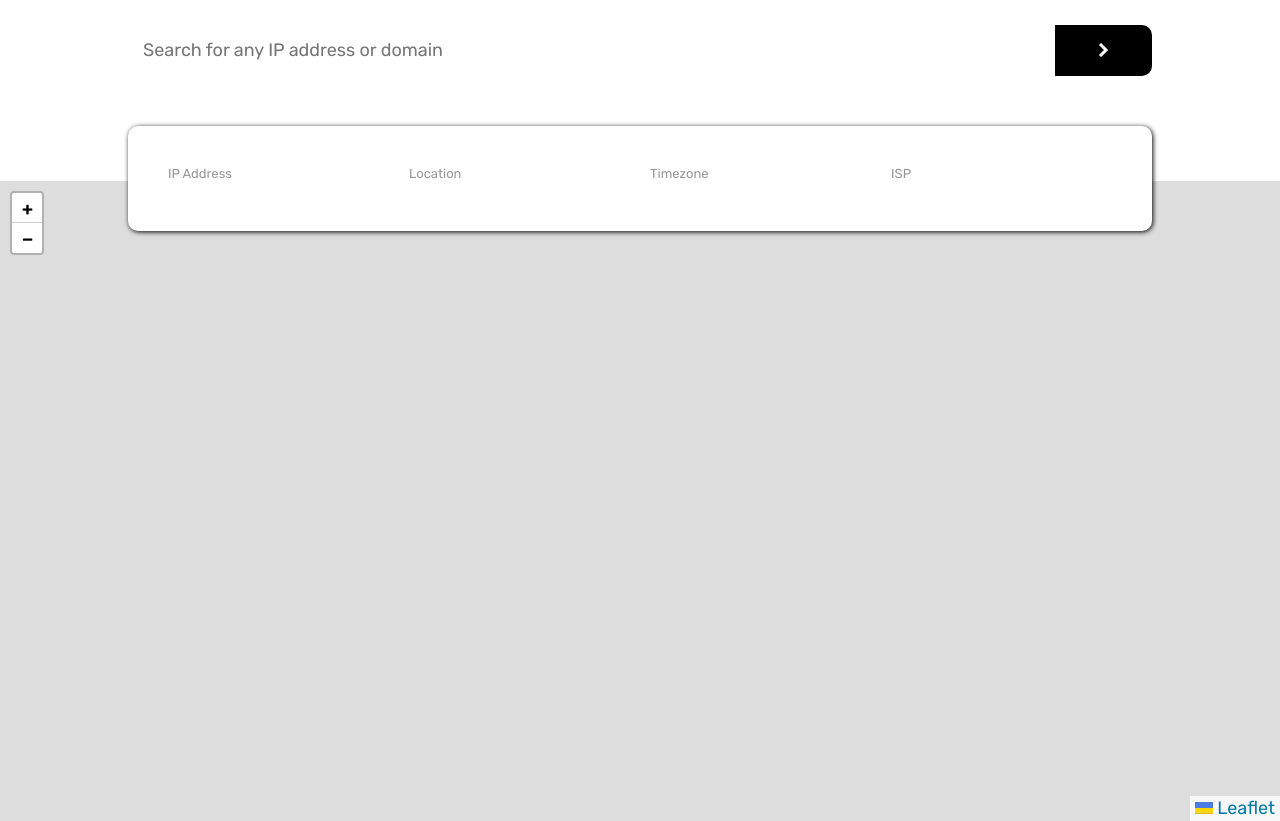
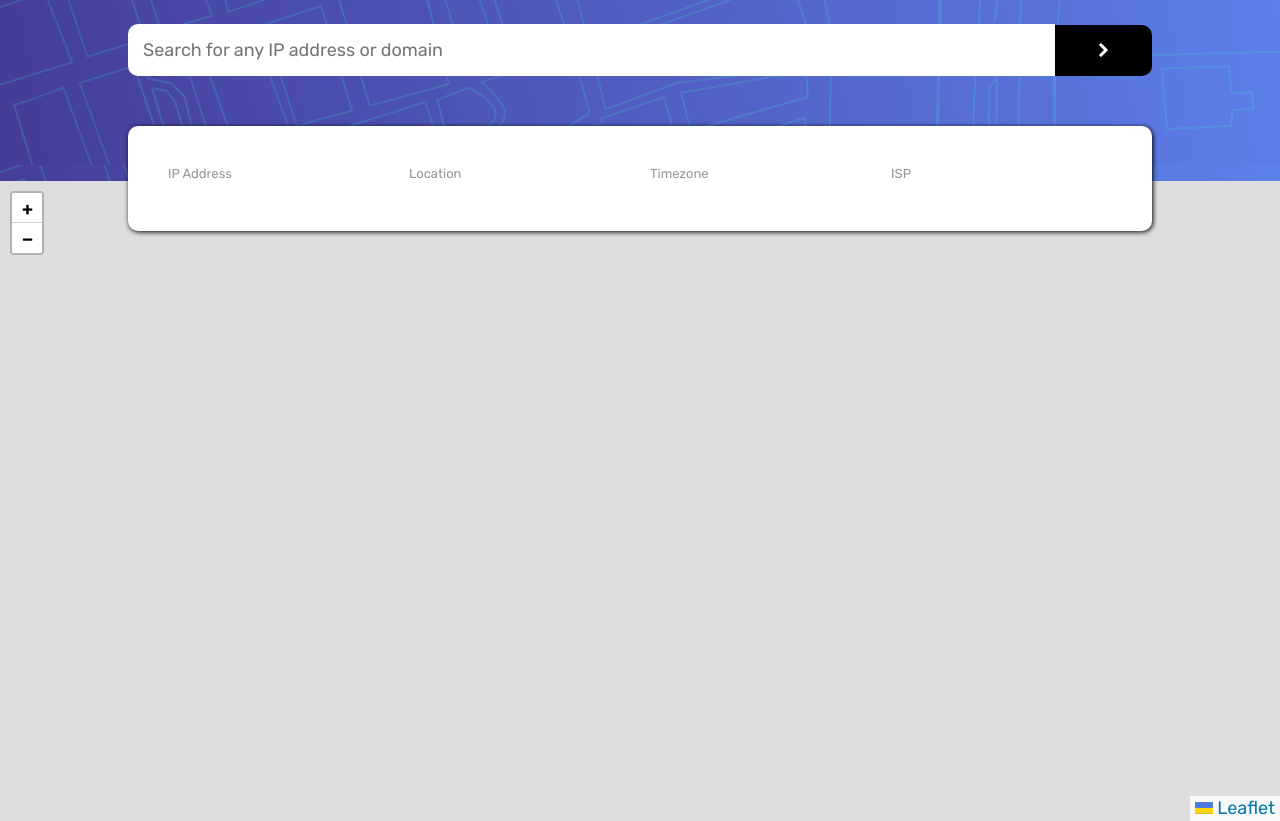
Before and after one commit to Netosilv4/IP-Adress-Tracker, a plain HTML site: page index.html in a window 1280 px wide. Shown: the part 85-906 px from the top of the page. Drawn offline with nearby package versions, Linux system fonts and the light colour scheme; no server answers.

Commit message:
Update style.css

```diff
--- a/css/style.css
+++ b/css/style.css
@@ -25,7 +25,7 @@ a:hover {
     flex-direction: column;
     width: 100%;
     align-items: center;
-    background-image: url(./images/pattern-bg.png)
+    background-image: url(../images/pattern-bg.png)
 }
 
 .headerDiv h1 {
```
